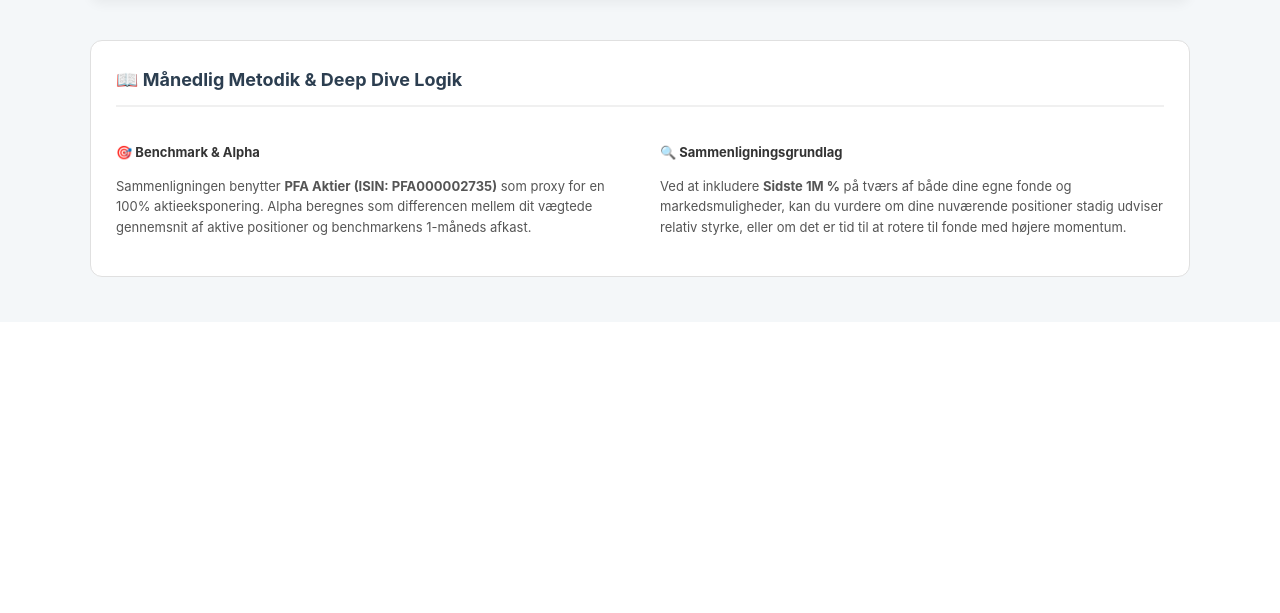
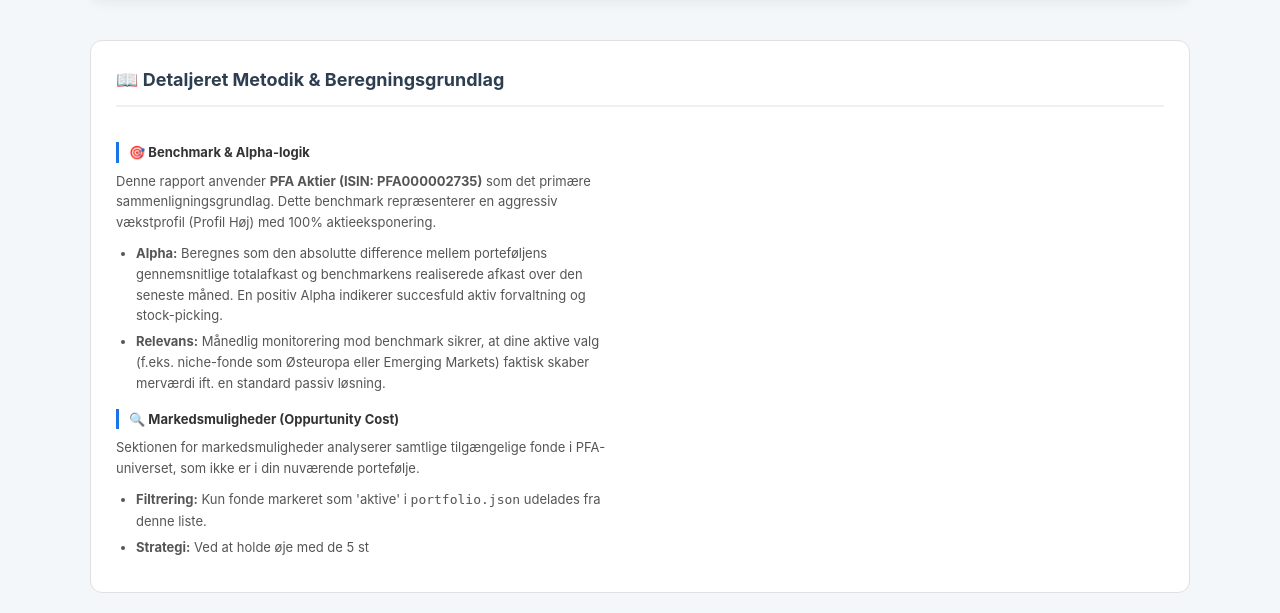
Before and after one commit to Alf4444/TrendAgent, a Python web app: template templates/monthly.html.j2 in a window 1280 px wide. Shown: the part 478-1091 px from the top of the page. Before the commit the page ends 755 px from the top, so only its background shows below. Run offline with Jinja, Linux system fonts and the light colour scheme; the template is opened without the code that fills it, so the values that code supplies are empty.

Commit message:
Update monthly.html.j2

```diff
--- a/templates/monthly.html.j2
+++ b/templates/monthly.html.j2
@@ -24,9 +24,12 @@
         .neg { color: #d93025; font-weight: bold; }
 
         .footer { margin-top: 40px; padding: 25px; background: white; border-radius: 12px; border: 1px solid #e0e0e0; font-size: 13px; line-height: 1.6; color: #555; }
-        .footer h3 { padding: 0; margin-bottom: 20px; border-bottom: 2px solid #f0f0f0; padding-bottom: 10px; }
+        .footer h3 { padding: 0; margin-bottom: 20px; border-bottom: 2px solid #f0f0f0; padding-bottom: 10px; color: #2c3e50; }
         .method-grid { display: grid; grid-template-columns: 1fr 1fr; gap: 40px; }
-        .method-section h4 { margin: 15px 0 5px 0; color: #333; }
+        .method-section h4 { margin: 15px 0 5px 0; color: #333; border-left: 3px solid #1a73e8; padding-left: 10px; }
+        .method-section p { margin: 8px 0; }
+        .method-section ul { padding-left: 20px; margin: 10px 0; }
+        .method-section li { margin-bottom: 5px; }
     </style>
 </head>
 <body>
@@ -139,18 +142,18 @@
         {% endif %}
 
         <footer class="footer">
-            <h3>📖 Månedlig Metodik & Deep Dive Logik</h3>
+            <h3>📖 Detaljeret Metodik & Beregningsgrundlag</h3>
             <div class="method-grid">
                 <div class="method-section">
-                    <h4>🎯 Benchmark & Alpha</h4>
-                    <p>Sammenligningen benytter <strong>PFA Aktier (ISIN: PFA000002735)</strong> som proxy for en 100% aktieeksponering. Alpha beregnes som differencen mellem dit vægtede gennemsnit af aktive positioner og benchmarkens 1-måneds afkast.</p>
-                </div>
-                <div class="method-section">
-                    <h4>🔍 Sammenligningsgrundlag</h4>
-                    <p>Ved at inkludere <strong>Sidste 1M %</strong> på tværs af både dine egne fonde og markedsmuligheder, kan du vurdere om dine nuværende positioner stadig udviser relativ styrke, eller om det er tid til at rotere til fonde med højere momentum.</p>
-                </div>
-            </div>
-        </footer>
-    </div>
-</body>
-</html>
+                    <h4>🎯 Benchmark & Alpha-logik</h4>
+                    <p>Denne rapport anvender <strong>PFA Aktier (ISIN: PFA000002735)</strong> som det primære sammenligningsgrundlag. Dette benchmark repræsenterer en aggressiv vækstprofil (Profil Høj) med 100% aktieeksponering.</p>
+                    <ul>
+                        <li><strong>Alpha:</strong> Beregnes som den absolutte difference mellem porteføljens gennemsnitlige totalafkast og benchmarkens realiserede afkast over den seneste måned. En positiv Alpha indikerer succesfuld aktiv forvaltning og stock-picking.</li>
+                        <li><strong>Relevans:</strong> Månedlig monitorering mod benchmark sikrer, at dine aktive valg (f.eks. niche-fonde som Østeuropa eller Emerging Markets) faktisk skaber merværdi ift. en standard passiv løsning.</li>
+                    </ul>
+
+                    <h4>🔍 Markedsmuligheder (Oppurtunity Cost)</h4>
+                    <p>Sektionen for markedsmuligheder analyserer samtlige tilgængelige fonde i PFA-universet, som ikke er i din nuværende portefølje.</p>
+                    <ul>
+                        <li><strong>Filtrering:</strong> Kun fonde markeret som 'aktive' i <code>portfolio.json</code> udelades fra denne liste.</li>
+                        <li><strong>Strategi:</strong> Ved at holde øje med de 5 st
```
